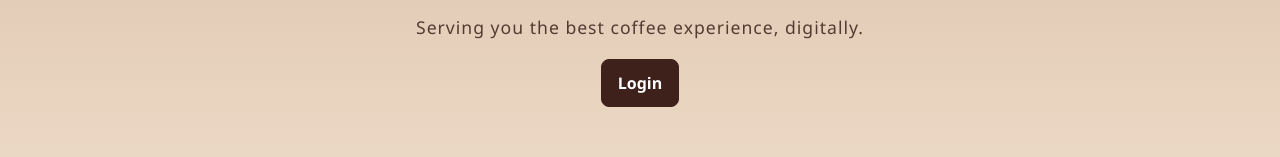
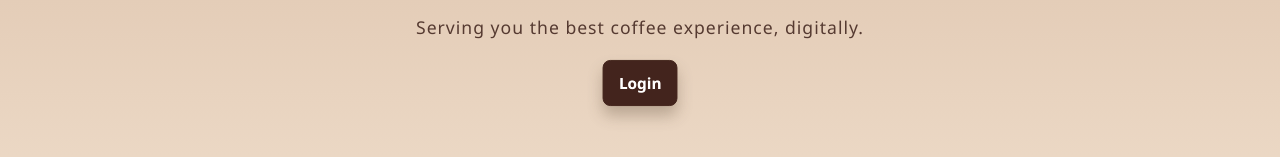
Before and after one commit to taqiyyhdh/qyufee, a React (Vite) app: page / in a window 1280 px wide. In both pictures the pointer is over the button "Login". Shown: the part 379-536 px from the top of the page. Built offline with nearby package versions, Linux system fonts and the light colour scheme; no server answers.

Commit message:
💄 style: add button hover effect

```diff
--- a/src/components/ui/Button/Button.module.css
+++ b/src/components/ui/Button/Button.module.css
@@ -5,6 +5,7 @@
   justify-content: center;
   align-items: center;
   font-weight: 700;
+  transition: transform 0.2s ease-in-out;
 }
 
 .button-primary {
@@ -18,3 +19,13 @@
   color: #3D211A;
   border: 1.5px solid #3D211A;
 }
+
+.button:hover {
+  filter: brightness(1.1);
+  box-shadow: 0 10px 16px rgba(74, 55, 40, 0.3);
+  transform: scale(0.96);
+}
+
+.button:active {
+  transform: translateY(-1px);
+}
```
